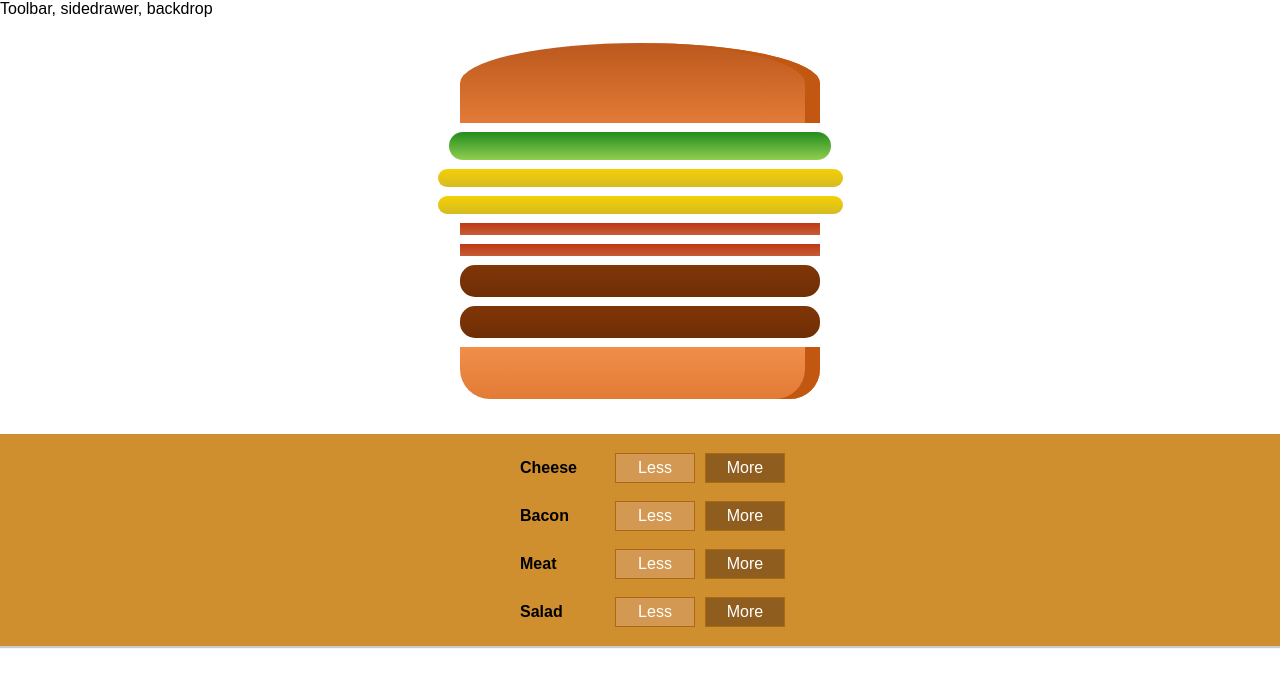
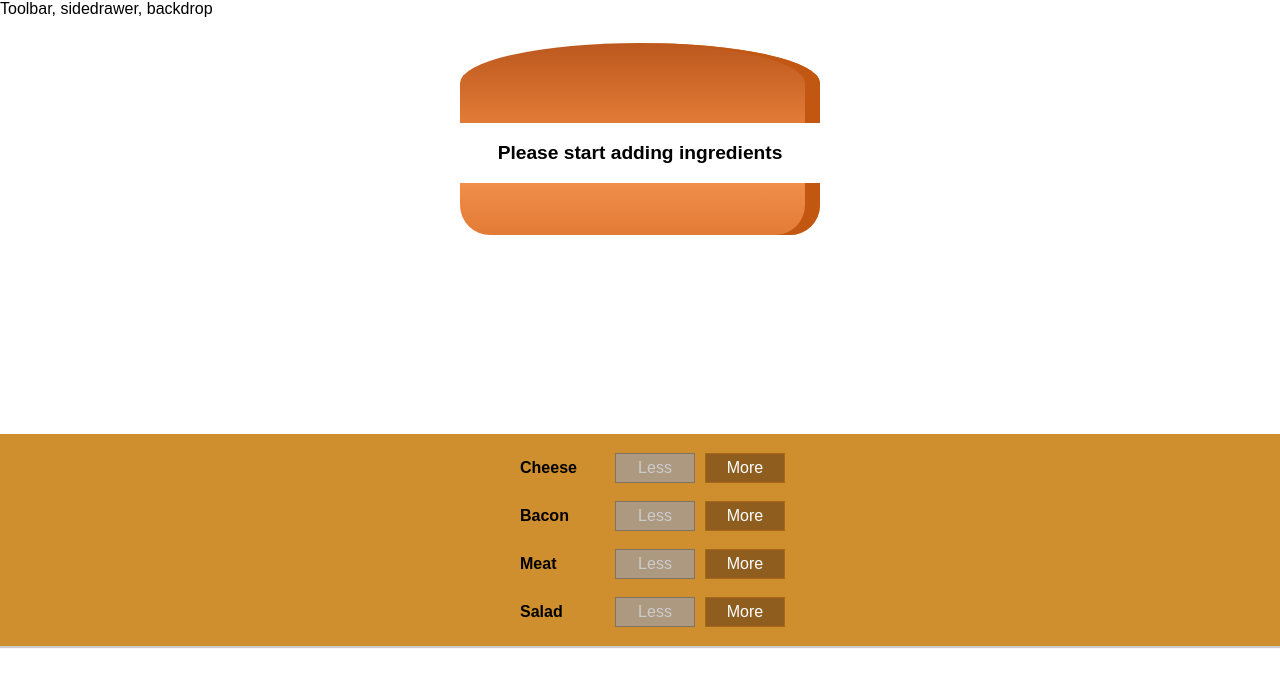
Before and after one commit to Rohitwable/burger-application, a React app: page / in a window 1280 px wide. Shown: the top 686 px of the page. Built offline with nearby package versions, Linux system fonts and the light colour scheme; the HTML template or start-up script is replaced by a standard one.

Commit message:
- added logic to remove ingredients / disable the button when 0 ingredients

```diff
--- a/src/components/burger/build-controls/build-control/index.js
+++ b/src/components/burger/build-controls/build-control/index.js
@@ -4,7 +4,8 @@ export default function buildControl(props) {
     return (
         <div className={classes.BuildControl}>
             <div className={classes.Label}>{props.label}</div>
-            <button className={classes.Less}>Less</button>
+            <button
+            className={classes.Less} onClick={props.removed} disabled={props.disabled}>Less</button>
             <button className={classes.More} onClick={props.added}>More</button>
         </div>
     )
--- a/src/components/burger/build-controls/index.js
+++ b/src/components/burger/build-controls/index.js
@@ -5,7 +5,7 @@ export default function buildControls(props) {
     const control = [
         {label: 'Cheese', type: 'cheese'},
         {label: 'Bacon', type: 'bacon'},
-        {label: 'Meat', type: 'meet'},
+        {label: 'Meat', type: 'meat'},
         {label: 'Salad', type: 'salad'},
 
     ]
@@ -15,6 +15,8 @@ export default function buildControls(props) {
            key={ctrl.label}
            label={ctrl.label}
            added={()=> props.ingredientAdded(ctrl.type)}
+           removed={()=>props.ingredientRemoved(ctrl.type)}
+           disabled={props.disabled[ctrl.type]}
            />))}
         </div>
     )
--- a/src/containers/burger-builder/index.js
+++ b/src/containers/burger-builder/index.js
@@ -11,10 +11,10 @@ const INGREDIENT_PRICES = {
  class BurgerBuilder extends Component {
      state = {
          ingredient : {
-             salad: 1,
-             cheese:2 ,
-             bacon: 2,
-             meat: 2
+             salad: 0,
+             cheese:0,
+             bacon: 0,
+             meat: 0
          },
          totalPrice: 4.0
      }
@@ -30,14 +30,39 @@ const INGREDIENT_PRICES = {
          const newPrice = oldPrice + priceAddition
          this.setState({totalPrice:newPrice, ingredient: updatedIngredientCount })
      }
+     removeIngredientHandler =(type) =>{
+        const oldCount = this.state.ingredient[type]
+        if(oldCount <= 0){
+            return
+        }
+        const newCount = oldCount - 1
+        let updatedIngredientCount = {
+            ...this.state.ingredient
+        }
+        updatedIngredientCount[type] = newCount
+         const priceDeduction = INGREDIENT_PRICES[type]
+         const oldPrice = this.state.totalPrice
+         const newPrice = oldPrice - priceDeduction
+         this.setState({totalPrice:newPrice, ingredient: updatedIngredientCount })
+     }
     render() {
+        const disabledInfo = {
+            ...this.state.ingredient
+        }
+        for (let key in disabledInfo){
+            disabledInfo[key] = disabledInfo[key] <= 0
+        }
         return (
             <Aux>
                 <div>
                     <Burger ingredients ={this.state.ingredient}/>
                 </div>
                 <div>
-                    <BuildControls ingredientAdded={this.addIngredientHandler}/>
+                    <BuildControls
+                    ingredientAdded={this.addIngredientHandler}
+                    ingredientRemoved={this.removeIngredientHandler}
+                    disabled={disabledInfo}
+                    />
                 </div>
             </Aux>
         )
```
